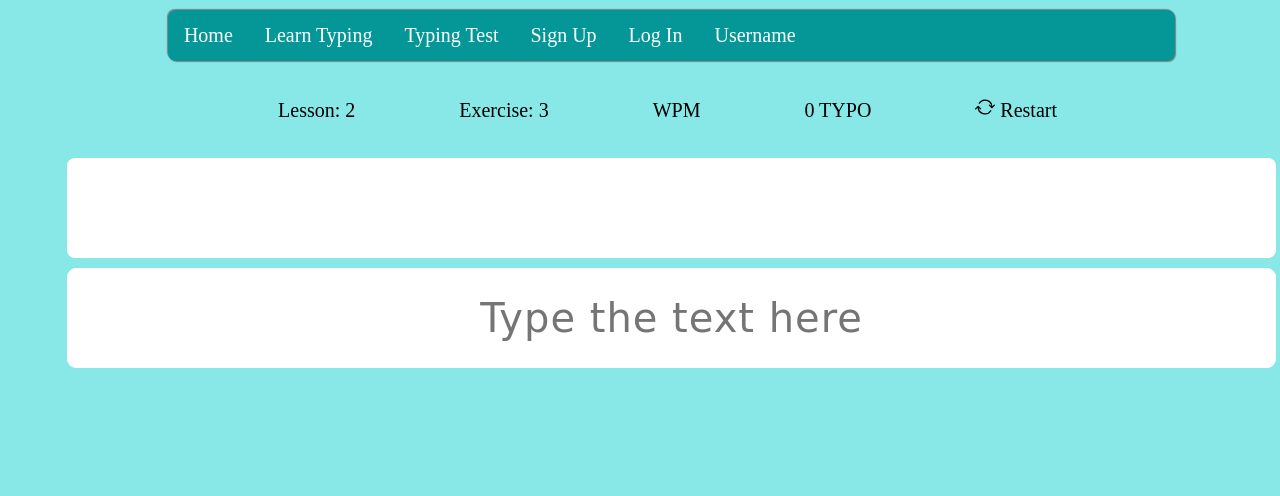
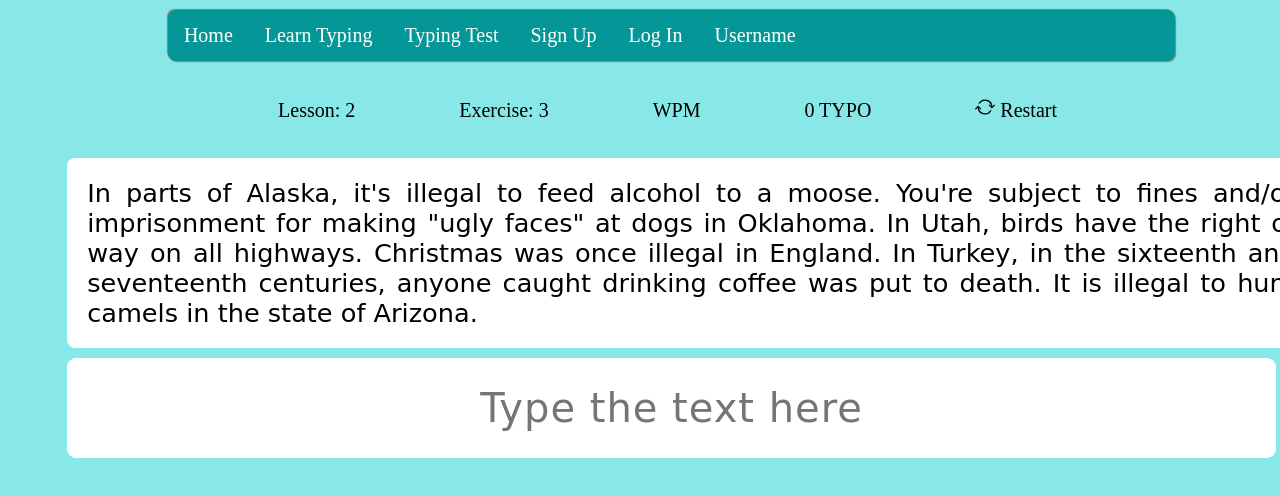
Before and after one commit to rittwickBhabak/Typemaster, a plain HTML site: page test.html in a window 1280 px wide. Shown: the top 496 px of the page. Drawn offline with Linux system fonts and the light colour scheme.

Commit message:
All exercises from ratatype copied

```diff
--- a/test.html
+++ b/test.html
@@ -6,6 +6,14 @@
     <meta name="viewport" content="width=device-width, initial-scale=1.0">
     <title>Typemaster | Increase your typing speed</title>
     <link rel="stylesheet" href="style.css">
+    <style>
+        .pracdiv{
+            height: auto;
+            font-size: 1.6rem;
+            text-align: justify;
+            padding: 20px;
+        }
+    </style>
 </head>
 
 <body>
@@ -51,6 +59,7 @@
         </div>
 
         <div class="pracdiv">
+            In parts of Alaska, it's illegal to feed alcohol to a moose. You're subject to fines and/or imprisonment for making "ugly faces" at dogs in Oklahoma. In Utah, birds have the right of way on all highways. Christmas was once illegal in England. In Turkey, in the sixteenth and seventeenth centuries, anyone caught drinking coffee was put to death. It is illegal to hunt camels in the state of Arizona.
             <pre id='exText'></pre>
 
         </div>
@@ -85,7 +94,22 @@
         </div> -->
     </div>
     <script src="jQuery.js"></script>
+    <script>
 
+        // function getTxt(){
+        //     document.getElementById('startButton').click();
+        //     var spans = document.getElementsByClassName('mainTxt')[0].children;
+        //     var text = '';
+        //     for(span of spans){
+        //         text += span.textContent;
+        //     }
+        //     window.location.reload();
+        //     return text;
+        // }
+        // let text = getTxt();
+        // copy(text);
+
+    </script>
 </body>
 
 </html>
```
Also changed, not shown: exercises.txt.
